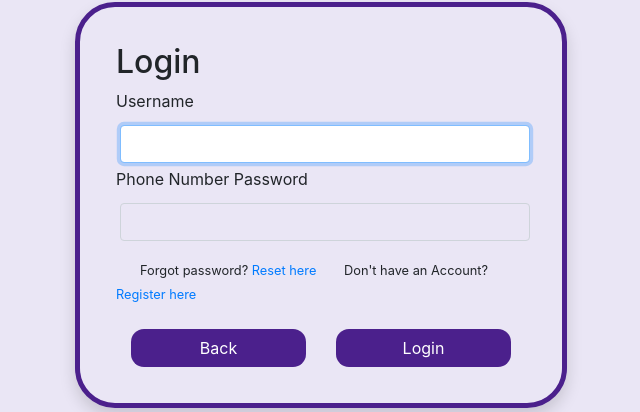
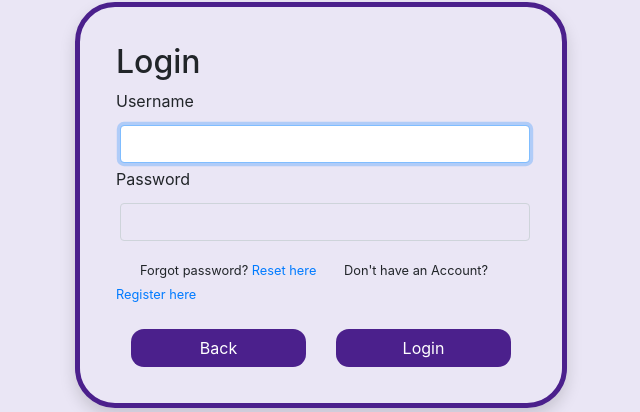
Before and after one commit to Amir-yasin/oswuaa, a Django app: page /login/ in a window 1280 px wide. Shown: the part 136-548 px from the top of the page, without its empty margins (319-959 px from the left). Run offline with Django 5.2, Linux system fonts and the light colour scheme; some libraries are stand-ins or nearby versions.

Commit message:
modified:   osu_project/osu_app/__pycache__/forms.cpython-311.pyc 	modified:   osu_project/osu_app/__pycache__/views.cpython-311.pyc 	modified:   osu_project/osu_app/templates/login.html 	modified:   osu_project/osu_app/views.py

```diff
--- a/osu_project/osu_app/templates/login.html
+++ b/osu_project/osu_app/templates/login.html
@@ -101,18 +101,6 @@
               </div>
             {% endif %}
 
-           <!-- phone number Field and Errors -->
-           <label for="phone_number">Phone Number</label>
-           {% render_field form.phone_number class+="form-control m-1 mb-3 space" %}
-           {% if form.phone_number.errors %}
-             <div class="text-danger">
-               <ul>
-                 {% for error in form.phone_number.errors %}
-                   <li>{{ error }}</li>
-                 {% endfor %}
-               </ul>
-             </div>
-           {% endif %}
 
             <!-- Password Field and Errors -->
             <label for="password">Password</label>
--- a/osu_project/osu_app/views.py
+++ b/osu_project/osu_app/views.py
@@ -49,7 +49,6 @@ def signup(request):
         if form.is_valid():
             user = form.save()
             send_otp_email(user)  # Send OTP after saving the user
-            messages.success(request, 'Signed up successfully! Please verify your email to activate your account.')
             return redirect('verify_otp', user_id=user.id)
         else:
             messages.error(request, 'Please correct the errors below.')
@@ -65,9 +64,9 @@ def user_login(request):
         form = CustomAuthenticationForm(request, request.POST)
         if form.is_valid():
             username = form.cleaned_data.get('username')
-            phone_number = form.cleaned_data.get('phone_number')
+            # phone_number = form.cleaned_data.get('phone_number')
             password = form.cleaned_data.get('password')
-            user = authenticate(request, username=username, phone_number=phone_number, password=password)
+            user = authenticate(request, username=username, password=password)
             if user is not None:
                 if user.is_verified:
                     login(request, user)
@@ -76,7 +75,7 @@ def user_login(request):
                 else:
                     messages.error(request, 'Please verify your email before logging in.')
             else:
-                messages.error(request, 'Invalid username, phone number or password.')
+                messages.error(request, 'Invalid username or password.')
     else:
         form = CustomAuthenticationForm()
     return render(request, 'login.html', {'form': form})
```
Also changed, not shown: osu_project/media/profile_images/1000001089.jpg (added).
